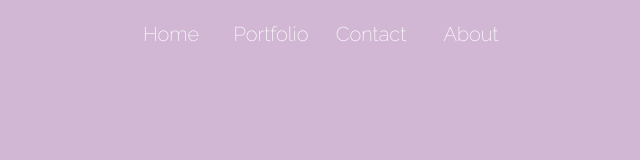
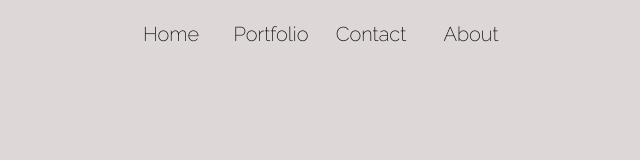
Before and after one commit to toxxx045/final-project--web-design-at-risd--summer-2018--schedule-3, a plain HTML site: page portfolio.html in a window 1280 px wide. Shown: the whole page, without its empty margins (379-1019 px from the left). Drawn offline with Linux system fonts and the light colour scheme.

Commit message:
changed nav portfolio color

```diff
--- a/portfolio.html
+++ b/portfolio.html
@@ -10,8 +10,6 @@
    <title>Portfolio-Vivian To</title>
 </head>
 <body id="page--portfolio">
-   <div id="portfolio-container">
-      <div id="img-portfolio-container">
    <nav>
       <ul>
          <li><a href="index.html">Home</a></li>
@@ -20,8 +18,5 @@
          <li><a href="about.html">About</a></li>
       </ul>
    </nav>
-
-
-
 </body>
 </html>
--- a/sass/style.scss
+++ b/sass/style.scss
@@ -7,7 +7,7 @@ $font-stack--content: Raleway, Helvetica, sans-serif;
 // =============================================================================
 // Background colors
 // =============================================================================
-$bg-color: #D1B7D4;
+$bg-color: #DED7D7;
 
 body {
    header {
@@ -72,5 +72,11 @@ body {
 
    &--portfolio {
       background: $bg-color;
+
+      nav {
+         a {
+            color:black;
+         }
+      }
    }
 }
```
Also changed, not shown: css/style.css.
